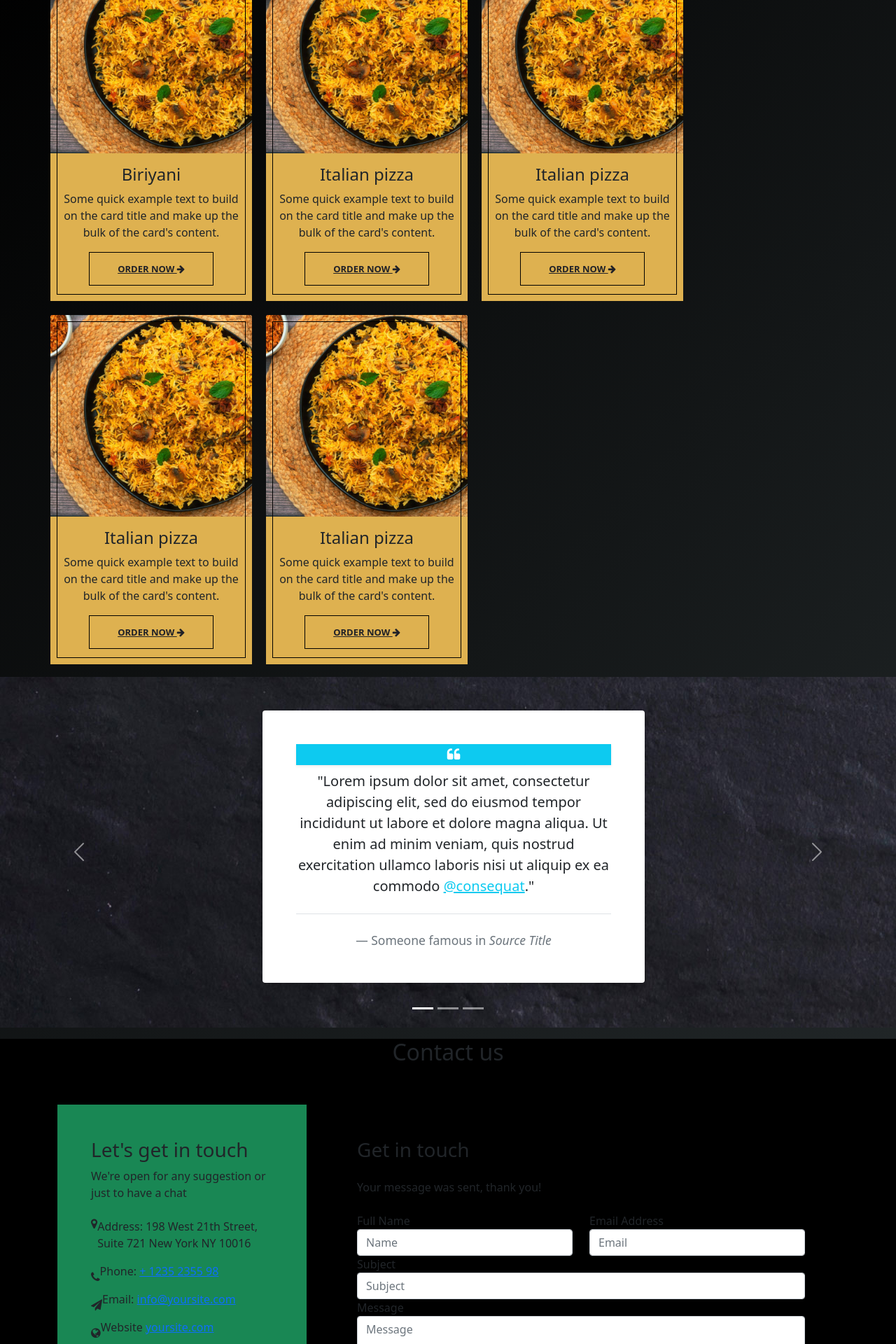
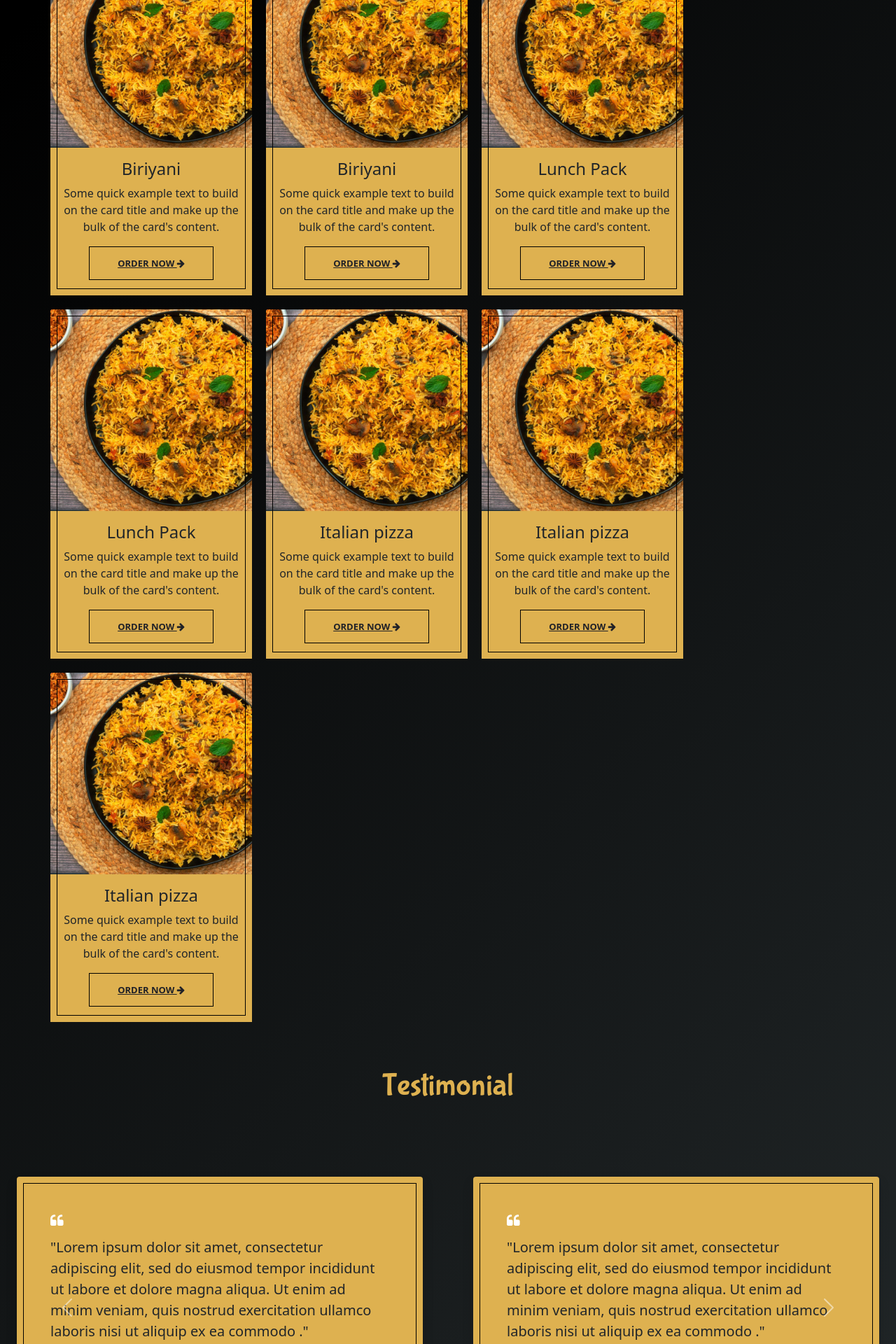
Before and after one commit to shadzil/bobos, a PHP site: page /first.php in a window 1280 px wide. Shown: the part 1480-3400 px from the top of the page at 70% size. Run offline with PHP 8.4, Linux system fonts and the light colour scheme; some libraries are stand-ins or nearby versions.

Commit message:
testimonisal

```diff
--- a/first.php
+++ b/first.php
@@ -115,7 +115,7 @@ include_once "nav.php";
 
 
 
-<div id="myBtnContainer" >
+<div id="myBtnContainer" my-5 >
   <button class="btn active" onclick="filterSelection('all')"> Show all</button>
   <button class="btn" onclick="filterSelection('bpots')"> Biriyani Pots</button>
   <button class="btn" onclick="filterSelection('lpack')"> Lunch Pack</button>
@@ -141,7 +141,38 @@ include_once "nav.php";
 </div>
 
 </div>
-  <div class="filterDiv colors fruits"><div class="card  " style="width: 18rem;" >
+
+  <div class="filterDiv colors bpots"><div class="card  " style="width: 18rem;" >
+  <img class="card-img-top" src="assets/images/brijpg.jpg" alt="Card image cap">
+  <div class="card-body ">
+  <h4> Biriyani </h4>
+    <p class="card-text">Some quick example text to build on the card title and make up the bulk of the card's content.</p>
+
+    <a href="#" class="theme-btn">Order Now <i class="fa fa-arrow-right"> </i> </a>
+  </div>
+</div>
+</div>
+
+  <div class="filterDiv lpack"><div class="card  " style="width: 18rem;" >
+  <img class="card-img-top" src="assets/images/brijpg.jpg" alt="Card image cap">
+  <div class="card-body ">
+  <h4> Lunch Pack </h4>
+    <p class="card-text">Some quick example text to build on the card title and make up the bulk of the card's content.</p>
+
+    <a href="#" class="theme-btn">Order Now <i class="fa fa-arrow-right"> </i> </a>
+  </div>
+</div>
+</div>
+<div class="filterDiv lpack"><div class="card  " style="width: 18rem;" >
+  <img class="card-img-top" src="assets/images/brijpg.jpg" alt="Card image cap">
+  <div class="card-body ">
+  <h4> Lunch Pack  </h4>
+    <p class="card-text">Some quick example text to build on the card title and make up the bulk of the card's content.</p>
+
+    <a href="#" class="theme-btn">Order Now <i class="fa fa-arrow-right"> </i> </a>
+  </div>
+</div>
+</div>  <div class="filterDiv bpots"><div class="card  " style="width: 18rem;" >
   <img class="card-img-top" src="assets/images/brijpg.jpg" alt="Card image cap">
   <div class="card-body ">
   <h4> Italian pizza </h4>
@@ -152,7 +183,7 @@ include_once "nav.php";
 </div>
 </div>
 
-  <div class="filterDiv cars"><div class="card  " style="width: 18rem;" >
+  <div class="filterDiv mutt"><div class="card" style="width: 18rem;" >
   <img class="card-img-top" src="assets/images/brijpg.jpg" alt="Card image cap">
   <div class="card-body ">
   <h4> Italian pizza </h4>
@@ -163,18 +194,7 @@ include_once "nav.php";
 </div>
 </div>
 
-  <div class="filterDiv colors"><div class="card  " style="width: 18rem;" >
-  <img class="card-img-top" src="assets/images/brijpg.jpg" alt="Card image cap">
-  <div class="card-body ">
-  <h4> Italian pizza </h4>
-    <p class="card-text">Some quick example text to build on the card title and make up the bulk of the card's content.</p>
-
-    <a href="#" class="theme-btn">Order Now <i class="fa fa-arrow-right"> </i> </a>
-  </div>
-</div>
-</div>
-
-  <div class="filterDiv cars animals"><div class="card  " style="width: 18rem;" >
+  <div class="filterDiv bev"> <div class="card" style="width: 18rem;" >
   <img class="card-img-top" src="assets/images/brijpg.jpg" alt="Card image cap">
   <div class="card-body ">
   <h4> Italian pizza </h4>
@@ -192,120 +212,199 @@ include_once "nav.php";
 <!-- -------------------------------------------------------------------------------------------------------------------------- -->
 
 <!------------------------------------------------CUSTOMER REVIEW ------------------------------------------------------------------>
+<div class=" text-center heading-section ftco-animate  my-5">
+    <p class=" brushfont">Testimonial</p>
+</div>
 
+<div id="carouselExampleIndicators" class="carousel slide" data-ride="carousel" >
+  <ol class="carousel-indicators">
+    <li data-target="#carouselExampleIndicators" data-slide-to="0" class="active"></li>
+    <li data-target="#carouselExampleIndicators" data-slide-to="1"></li>
+    <li data-target="#carouselExampleIndicators" data-slide-to="2"></li>
+  </ol>
+  <div class="carousel-inner">
+    <div class="carousel-item active">
 
-<div  class="container-fluid " style="background-image:url('assets/images/body-bg.jpg');">
-
-<section >
-<div id="carouselExampleIndicators"  class="carousel slide mx-2" data-bs-ride="carousel" >
-  <div class="carousel-indicators mt-5">
-    <button type="button" data-bs-target="#carouselExampleIndicators" data-bs-slide-to="0" class="active" aria-current="true" aria-label="Slide 1"></button>
-    <button type="button" data-bs-target="#carouselExampleIndicators" data-bs-slide-to="1" aria-label="Slide 2"></button>
-    <button type="button" data-bs-target="#carouselExampleIndicators" data-bs-slide-to="2" aria-label="Slide 3"></button>
-  </div>
-  <div class="carousel-inner text-center mx-2 mt-2 mb-3">
-    <div class="carousel-item active">
+    <div class="row">
+    <div class="col-sm-6">
     <section class="py-5">
     <div class="container">
         <!-- FOR DEMO PURPOSE -->
         <div class="row">
-            <div class="col-lg-6 mx-auto">
+
+            <div class="" >
 
                 <!-- CUSTOM BLOCKQUOTE -->
-                <blockquote class="blockquote blockquote-custom bg-white p-5 shadow rounded">
-                    <div class="blockquote-custom-icon bg-info shadow-sm"><i class="fa fa-quote-left text-white"></i></div>
-                    <p class="mb-0 mt-2 font-italic">"Lorem ipsum dolor sit amet, consectetur adipiscing elit, sed do eiusmod  tempor incididunt ut labore et dolore magna aliqua. Ut enim ad minim veniam, quis nostrud exercitation ullamco laboris nisi ut aliquip ex ea commodo <a href="#" class="text-info">@consequat</a>."</p>
+                <blockquote class="blockquote blockquote-custom  p-5 shadow rounded" style="background-color: #deb150;   outline: 1px solid black;
+    outline-offset: -10px;">
+                    <div class=""><i class="fa fa-quote-left text-white"></i></div>
+                    <p class="mb-0 mt-2 font-italic">"Lorem ipsum dolor sit amet, consectetur adipiscing elit, sed do eiusmod  tempor incididunt ut labore et dolore magna aliqua. Ut enim ad minim veniam, quis nostrud exercitation ullamco laboris nisi ut aliquip ex ea commodo <a href="#" class="text-info"></a>."</p>
                     <footer class="blockquote-footer pt-4 mt-4 border-top">Someone famous in
                         <cite title="Source Title">Source Title</cite>
                     </footer>
                 </blockquote><!-- END -->
 
             </div>
+
+
         </div>
     </div>
 </section>
-</div>
+    </div>
 
-    <div class="carousel-item text-center">
 
-        <div class="row">
-        <div class="col-sm-6">
+    <div class="col-sm-6">
     <section class="py-5">
     <div class="container">
         <!-- FOR DEMO PURPOSE -->
         <div class="row">
-            <div class="col-lg-6 mx-auto">
+
+            <div class="" >
 
                 <!-- CUSTOM BLOCKQUOTE -->
-                <blockquote class="blockquote blockquote-custom bg-white p-5 shadow rounded">
-                    <div class="blockquote-custom-icon bg-info shadow-sm"><i class="fa fa-quote-left text-white"></i></div>
-                    <p class="mb-0 mt-2 font-italic">"Lorem ipsum dolor sit amet, consectetur adipiscing elit, sed do eiusmod  tempor incididunt ut labore et dolore magna aliqua. Ut enim ad minim veniam, quis nostrud exercitation ullamco laboris nisi ut aliquip ex ea commodo <a href="#" class="text-info">@consequat</a>."</p>
+                <blockquote class="blockquote blockquote-custom  p-5 shadow rounded" style="background-color: #deb150;   outline: 1px solid black;
+    outline-offset: -10px;">
+                    <div class=""><i class="fa fa-quote-left text-white"></i></div>
+                    <p class="mb-0 mt-2 font-italic">"Lorem ipsum dolor sit amet, consectetur adipiscing elit, sed do eiusmod  tempor incididunt ut labore et dolore magna aliqua. Ut enim ad minim veniam, quis nostrud exercitation ullamco laboris nisi ut aliquip ex ea commodo <a href="#" class="text-info"></a>."</p>
                     <footer class="blockquote-footer pt-4 mt-4 border-top">Someone famous in
                         <cite title="Source Title">Source Title</cite>
                     </footer>
                 </blockquote><!-- END -->
 
             </div>
+
+
         </div>
     </div>
 </section>
-        </div>
-        <div class="col-sm-6">
-<section class="py-5">
+    </div>
+
+    </div>
+    </div>
+
+    <div class="carousel-item">
+     <div class="row">
+    <div class="col-sm-6">
+    <section class="py-5">
     <div class="container">
         <!-- FOR DEMO PURPOSE -->
         <div class="row">
-            <div class="col-lg-6 mx-auto">
+
+            <div class="" >
 
                 <!-- CUSTOM BLOCKQUOTE -->
-                <blockquote class="blockquote blockquote-custom bg-white p-5 shadow rounded">
-                    <div class="blockquote-custom-icon bg-info shadow-sm"><i class="fa fa-quote-left text-white"></i></div>
-                    <p class="mb-0 mt-2 font-italic">"Lorem ipsum dolor sit amet, consectetur adipiscing elit, sed do eiusmod  tempor incididunt ut labore et dolore magna aliqua. Ut enim ad minim veniam, quis nostrud exercitation ullamco laboris nisi ut aliquip ex ea commodo <a href="#" class="text-info">@consequat</a>."</p>
+                <blockquote class="blockquote blockquote-custom  p-5 shadow rounded" style="background-color: #deb150;   outline: 1px solid black;
+    outline-offset: -10px;">
+                    <div class=""><i class="fa fa-quote-left text-white"></i></div>
+                    <p class="mb-0 mt-2 font-italic">"Lorem ipsum dolor sit amet, consectetur adipiscing elit, sed do eiusmod  tempor incididunt ut labore et dolore magna aliqua. Ut enim ad minim veniam, quis nostrud exercitation ullamco laboris nisi ut aliquip ex ea commodo <a href="#" class="text-info"></a>."</p>
                     <footer class="blockquote-footer pt-4 mt-4 border-top">Someone famous in
                         <cite title="Source Title">Source Title</cite>
                     </footer>
                 </blockquote><!-- END -->
 
             </div>
+
+
         </div>
     </div>
 </section>
+    </div>
 
-      </div>
-      </div>
-    <div class="carousel-item text-center">
+
+    <div class="col-sm-6">
     <section class="py-5">
     <div class="container">
         <!-- FOR DEMO PURPOSE -->
         <div class="row">
-            <div class="col-lg-6 mx-auto">
+
+            <div class="" >
 
                 <!-- CUSTOM BLOCKQUOTE -->
-                <blockquote class="blockquote blockquote-custom bg-white p-5 shadow rounded">
-                    <div class="blockquote-custom-icon bg-info shadow-sm"><i class="fa fa-quote-left text-white"></i></div>
-                    <p class="mb-0 mt-2 font-italic">"Lorem ipsum dolor sit amet, consectetur adipiscing elit, sed do eiusmod  tempor incididunt ut labore et dolore magna aliqua. Ut enim ad minim veniam, quis nostrud exercitation ullamco laboris nisi ut aliquip ex ea commodo <a href="#" class="text-info">@consequat</a>."</p>
+                <blockquote class="blockquote blockquote-custom  p-5 shadow rounded" style="background-color: #deb150;   outline: 1px solid black;
+    outline-offset: -10px;">
+                    <div class=""><i class="fa fa-quote-left text-white"></i></div>
+                    <p class="mb-0 mt-2 font-italic">"Lorem ipsum dolor sit amet, consectetur adipiscing elit, sed do eiusmod  tempor incididunt ut labore et dolore magna aliqua. Ut enim ad minim veniam, quis nostrud exercitation ullamco laboris nisi ut aliquip ex ea commodo <a href="#" class="text-info"></a>."</p>
                     <footer class="blockquote-footer pt-4 mt-4 border-top">Someone famous in
                         <cite title="Source Title">Source Title</cite>
                     </footer>
                 </blockquote><!-- END -->
 
             </div>
+
+
         </div>
     </div>
 </section>
     </div>
+
+    </div>
+    </div>
+    <div class="carousel-item">
+    <div class="row">
+    <div class="col-sm-6">
+    <section class="py-5">
+    <div class="container">
+        <!-- FOR DEMO PURPOSE -->
+        <div class="row">
+
+            <div class="" >
+
+                <!-- CUSTOM BLOCKQUOTE -->
+                <blockquote class="blockquote blockquote-custom  p-5 shadow rounded" style="background-color: #deb150;   outline: 1px solid black;
+    outline-offset: -10px;">
+                    <div class=""><i class="fa fa-quote-left text-white"></i></div>
+                    <p class="mb-0 mt-2 font-italic">"Lorem ipsum dolor sit amet, consectetur adipiscing elit, sed do eiusmod  tempor incididunt ut labore et dolore magna aliqua. Ut enim ad minim veniam, quis nostrud exercitation ullamco laboris nisi ut aliquip ex ea commodo <a href="#" class="text-info"></a>."</p>
+                    <footer class="blockquote-footer pt-4 mt-4 border-top">Someone famous in
+                        <cite title="Source Title">Source Title</cite>
+                    </footer>
+                </blockquote><!-- END -->
+
+            </div>
+
+
+        </div>
+    </div>
+</section>
+    </div>
+
+
+    <div class="col-sm-6">
+    <section class="py-5">
+    <div class="container">
+        <!-- FOR DEMO PURPOSE -->
+        <div class="row">
+
+            <div class="" >
+
+                <!-- CUSTOM BLOCKQUOTE -->
+                <blockquote class="blockquote blockquote-custom  p-5 shadow rounded" style="background-color: #deb150;   outline: 1px solid black;
+    outline-offset: -10px;">
+                    <div class=""><i class="fa fa-quote-left text-white"></i></div>
+                    <p class="mb-0 mt-2 font-italic">"Lorem ipsum dolor sit amet, consectetur adipiscing elit, sed do eiusmod  tempor incididunt ut labore et dolore magna aliqua. Ut enim ad minim veniam, quis nostrud exercitation ullamco laboris nisi ut aliquip ex ea commodo <a href="#" class="text-info"></a>."</p>
+                    <footer class="blockquote-footer pt-4 mt-4 border-top">Someone famous in
+                        <cite title="Source Title">Source Title</cite>
+                    </footer>
+                </blockquote><!-- END -->
+
+            </div>
+
+
+        </div>
+    </div>
+</section>
+    </div>
+
+    </div>
     </div>
   </div>
-  <button class="carousel-control-prev" type="button" data-bs-target="#carouselExampleIndicators" data-bs-slide="prev">
+  <a class="carousel-control-prev" href="#carouselExampleIndicators" role="button" data-slide="prev">
     <span class="carousel-control-prev-icon" aria-hidden="true"></span>
-    <span class="visually-hidden">Previous</span>
-  </button>
-  <button class="carousel-control-next" type="button" data-bs-target="#carouselExampleIndicators" data-bs-slide="next">
+    <span class="sr-only">Previous</span>
+  </a>
+  <a class="carousel-control-next" href="#carouselExampleIndicators" role="button" data-slide="next">
     <span class="carousel-control-next-icon" aria-hidden="true"></span>
-    <span class="visually-hidden">Next</span>
-  </button>
-</div>
-</section>
+    <span class="sr-only">Next</span>
+  </a>
 </div>
 <!----------------------------------contact us ------------------------------------------------------------------------------------->
 <section class="ftco-section "data-aos="fade-up" style="background-color: black;">
@@ -441,24 +540,30 @@ include_once "footer.php";
 }
 
 /* Style the buttons */
-/* .btn {
-  border: none;
-  outline: none;
-  padding: 12px 16px;
-  background-color: #f1f1f1;
+ .btn {
+  /* border: none; */
+  /* outline: 2px;
+  outline-color: black; */
+  padding: 2px 5px;
+background-color: #deb150;
+  color: black;
   cursor: pointer;
-} */
+  outline: 1px solid black;
+    outline-offset: -5px;
+    outline-color: black;
+}
 
 /* Add a light grey background on mouse-over */
-/* .btn:hover {
-  background-color: #ddd;
-} */
+.btn:hover {
+  background-color: black;
+  color: white;
+}
 
 /* Add a dark background to the active button */
 /* .btn.active {
   background-color: #666;
   color: white;
-} */
+}
 </style>
 
 
--- a/header.php
+++ b/header.php
@@ -35,7 +35,7 @@
 </style>
 
 <title>Bobos Biriyani</title>
-
+<link rel="shortcut icon" href="assets/images//Untitled design (6).png">
 
 <!-- fonts -->
 <style>
```
